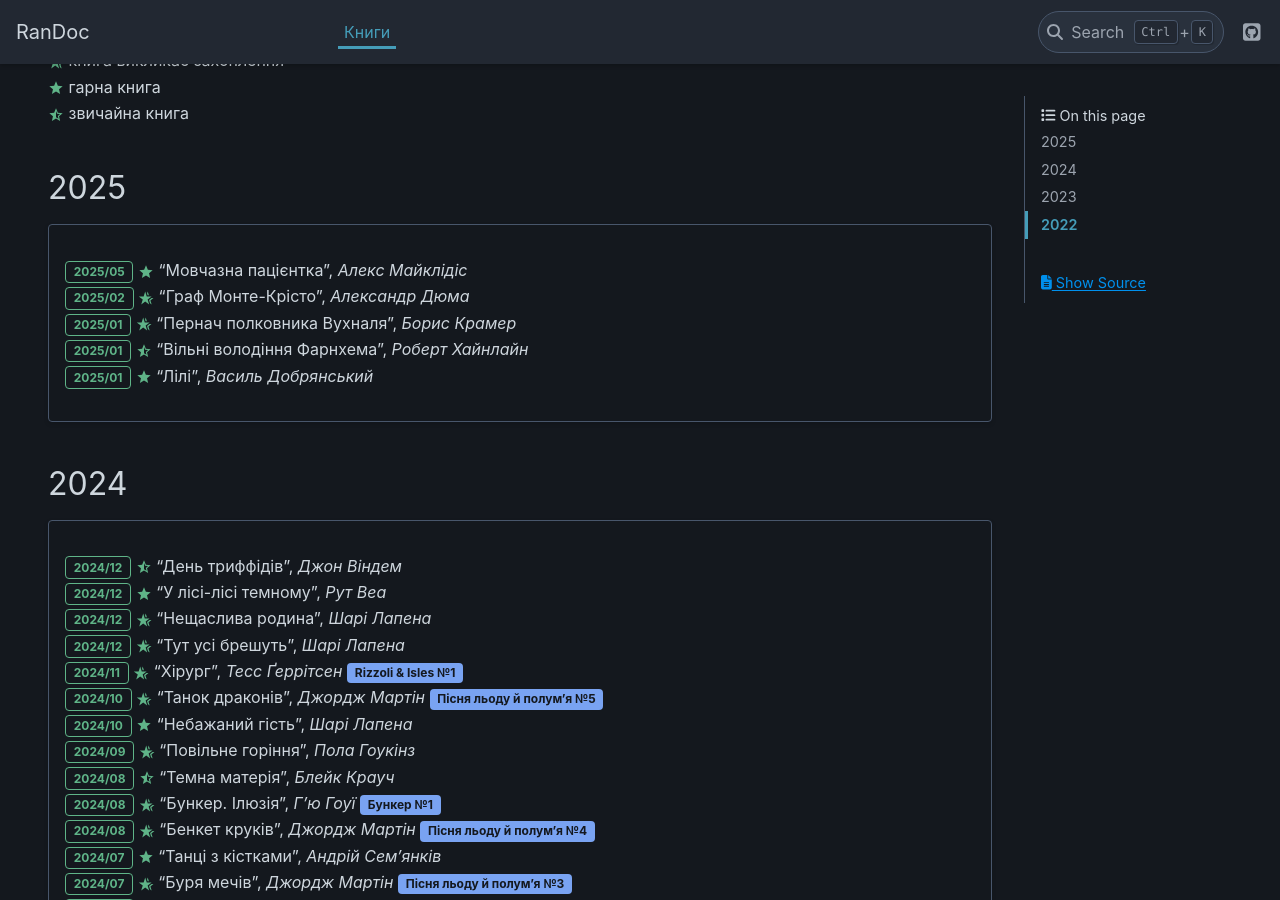
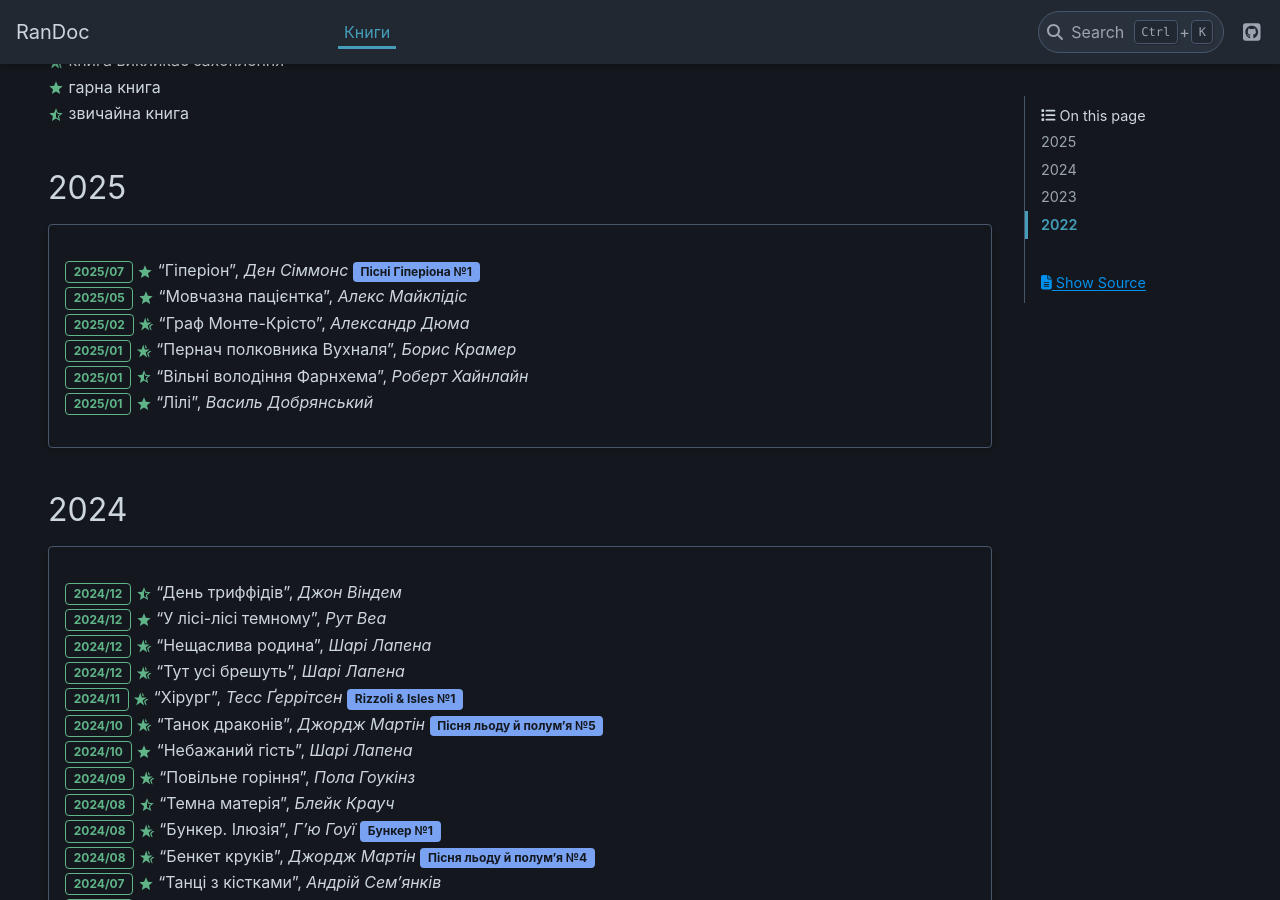
Before and after one commit to grembeter/randoc, a Sphinx documentation site: the page built from docs/source/books.rst, in a window 1280 px wide and 900 px high, scrolled down 527 px. Built offline with Sphinx 7.4.7 and the PyData theme 0.15.4, drawn with Linux system fonts in a browser that asks for light colours.

Commit message:
books: add Hyperion
Signed-off-by: Grygorii Tertychnyi <grembeter@gmail.com>

```diff
--- a/docs/source/books.rst
+++ b/docs/source/books.rst
@@ -33,6 +33,7 @@
 
 .. card::
 
+   | :bdg-success-line:`2025/07` |/| "Гіперіон", *Ден Сіммонс* :bdg-info:`Пісні Гіперіона №1`
    | :bdg-success-line:`2025/05` |/| "Мовчазна пацієнтка", *Алекс Майклідіс*
    | :bdg-success-line:`2025/02` |+| "Граф Монте-Крісто", *Александр Дюма*
    | :bdg-success-line:`2025/01` |+| "Пернач полковника Вухналя", *Борис Крамер*
```
